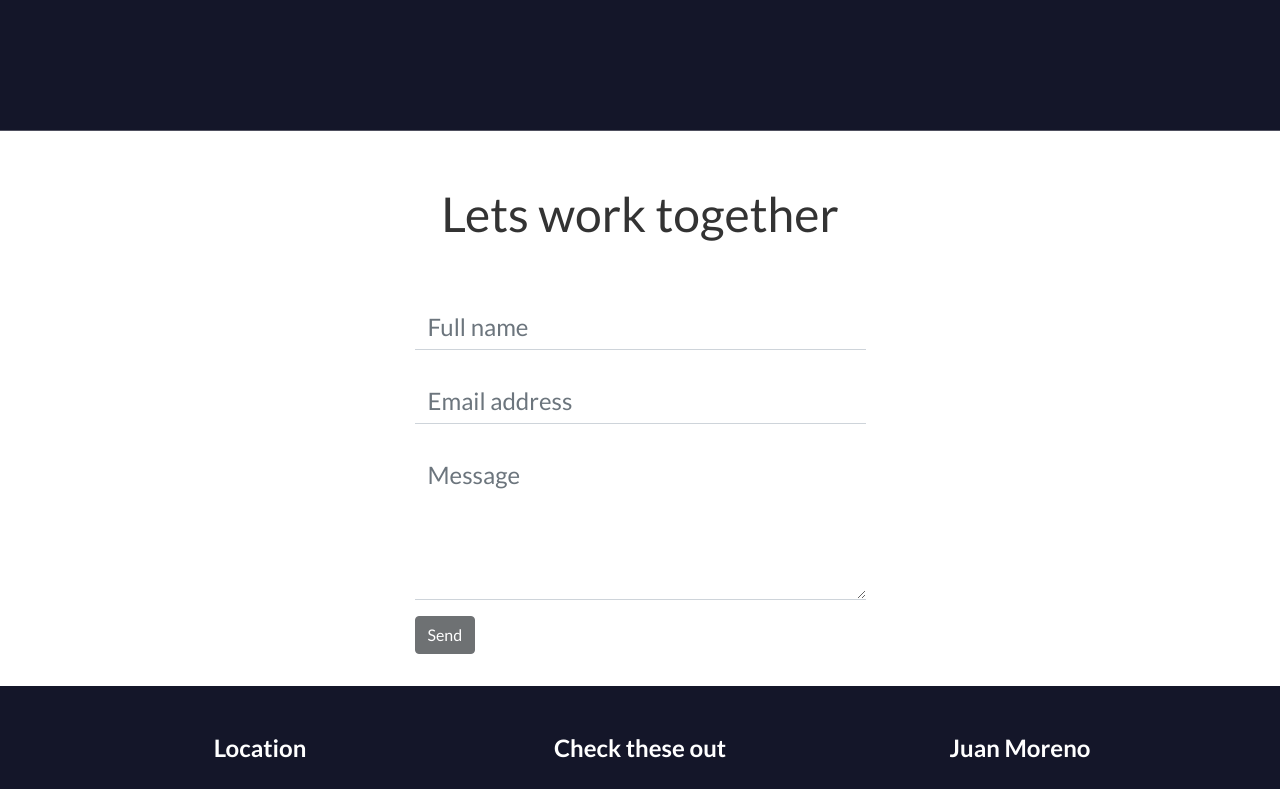
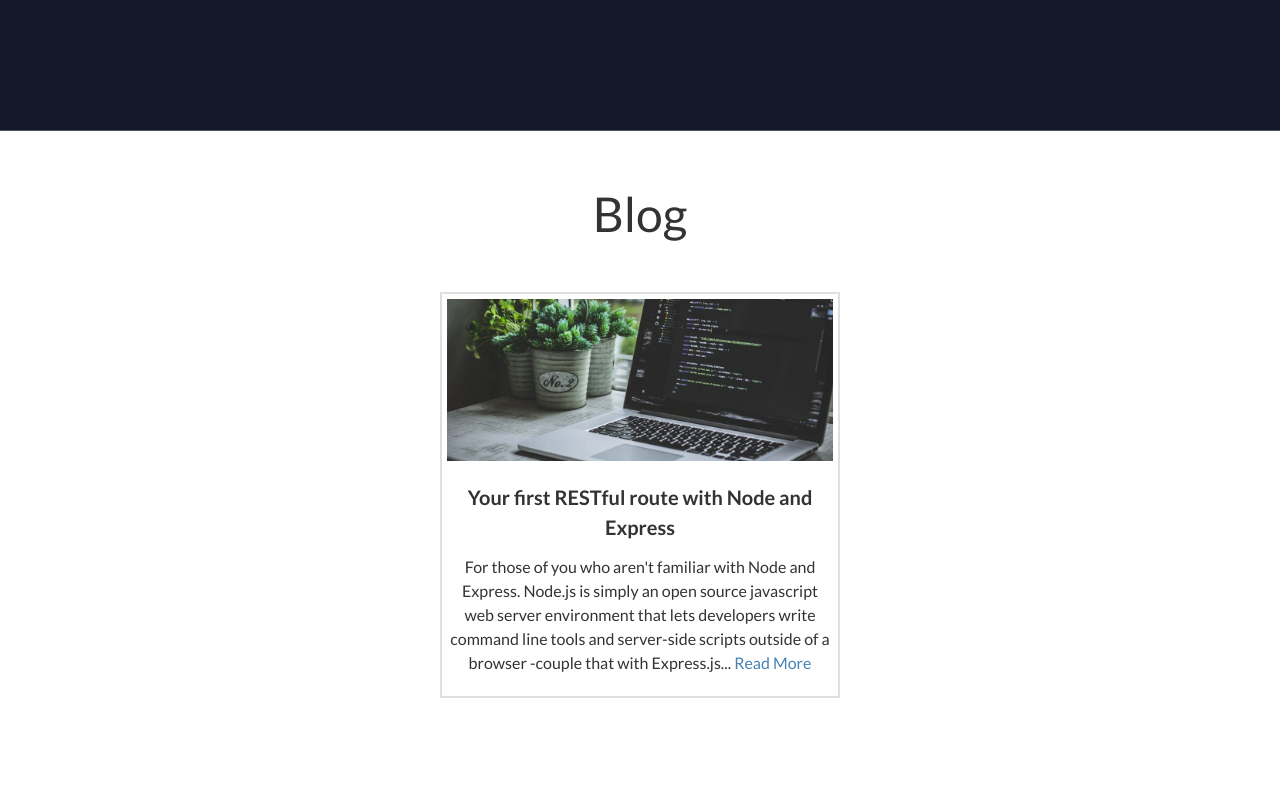
Before and after one commit to JuanMore/My-Personal-Portfolio, a React (Create React App) app: page / in a window 1280 px wide. Shown: the part 2440-3229 px from the top of the page. Built offline with nearby package versions, Linux system fonts and the light colour scheme.

Commit message:
ADDED: blog page

```diff
--- a/src/App.js
+++ b/src/App.js
@@ -7,6 +7,7 @@ import Header from './components/Header';
 import About from './components/About';
 import Portfolio from './components/Portfolio';
 import Contact from './components/Contact';
+import Blog from "./components/Blog";
 import Footer from './components/Footer';
 
 function App() {
@@ -16,6 +17,7 @@ function App() {
       <Header />
       <About />
       <Portfolio />
+      <Blog />
       <Contact />
       <Footer />
 
--- /dev/null
+++ b/src/components/Blog.jsx
@@ -0,0 +1,41 @@
+import expressBlog from '../assets/blog_images/express.png'
+import Fade from 'react-reveal/Fade';
+
+function Blog() {
+    return (
+        //  Contact Section
+        <section className="page-section" id="contact">
+            <div className="container">
+                {/* Contact Section Heading */}
+                <Fade bottom>
+                <h2 className="page-section-heading text-center text-contact mb-5">Blog</h2>
+                    <div className="row justify-content-center d-flex align-items-stretch">
+                    <Fade duration={1500} bottom>
+                <div className="col-md-6 col-md-4 mb-5">
+                <div className="project-item mx-auto card">
+                <div className="card text-center">
+                <div className="card-body">
+                <a href="https://dev.to/moreno_dev/your-first-restful-route-with-node-and-express-3l5e" target="_blank" rel="noreferrer">
+                <img className="img-fluid" src={expressBlog} alt="blog post" />
+                </a>
+                </div>
+                <div className="card-title mt-3">
+                Your first RESTful route with Node and Express
+                </div>
+                <div className="card-body">
+                <p>For those of you who aren't familiar with Node and Express. Node.js is simply an open source javascript
+                web server environment that lets developers write command line tools and server-side scripts outside of a browser
+                -couple that with Express.js... <a href="https://dev.to/moreno_dev/your-first-restful-route-with-node-and-express-3l5e" target="_blank" rel="noreferrer">Read More</a> </p>
+                </div>
+                </div>
+                </div>
+            </div>
+            </Fade>
+                </div>
+                </Fade>
+            </div>
+        </section>
+    )
+}
+
+export default Blog
```
Also changed, not shown: src/assets/blog_images/express.png (added), 8 other files (tests, documents, lock files or other folders).
